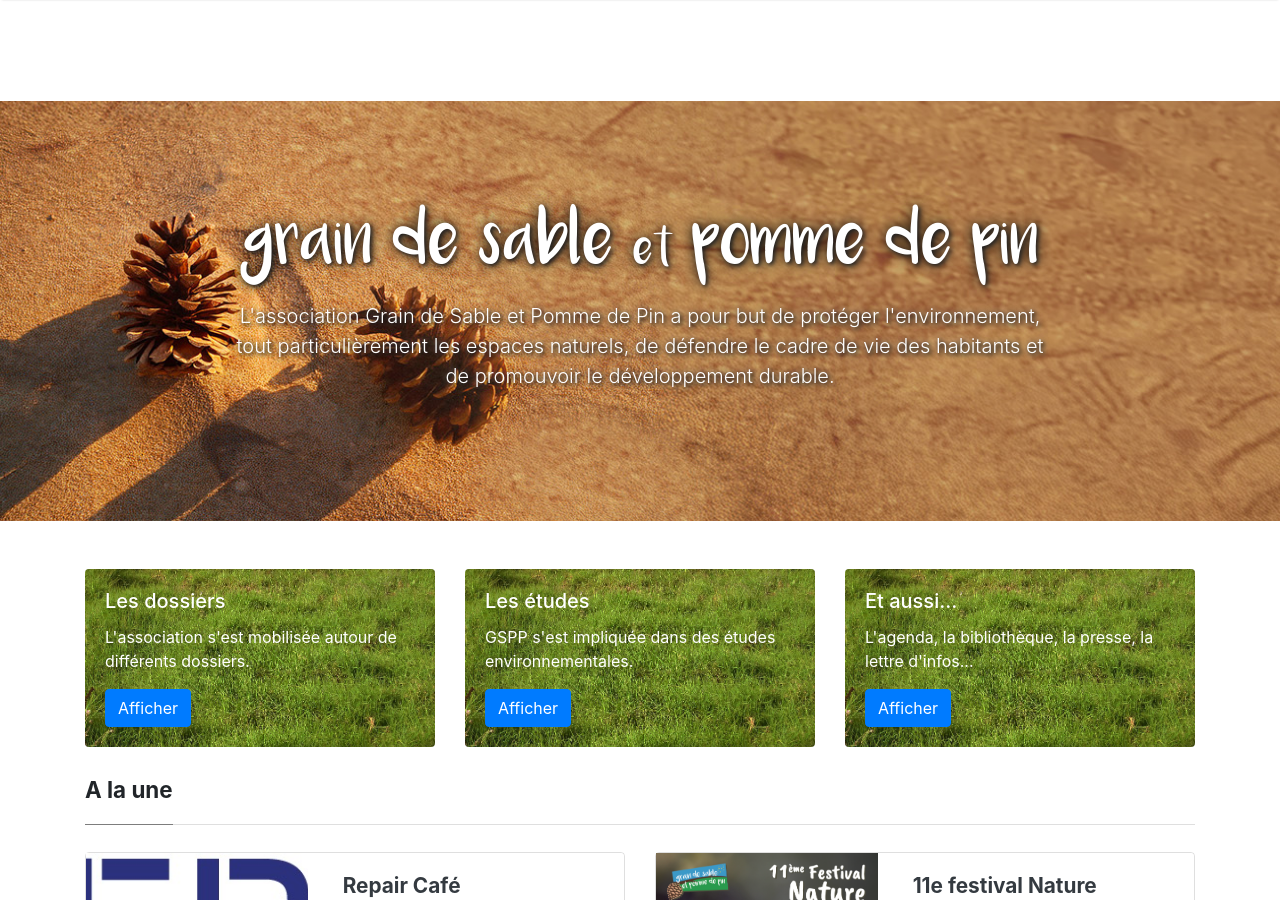
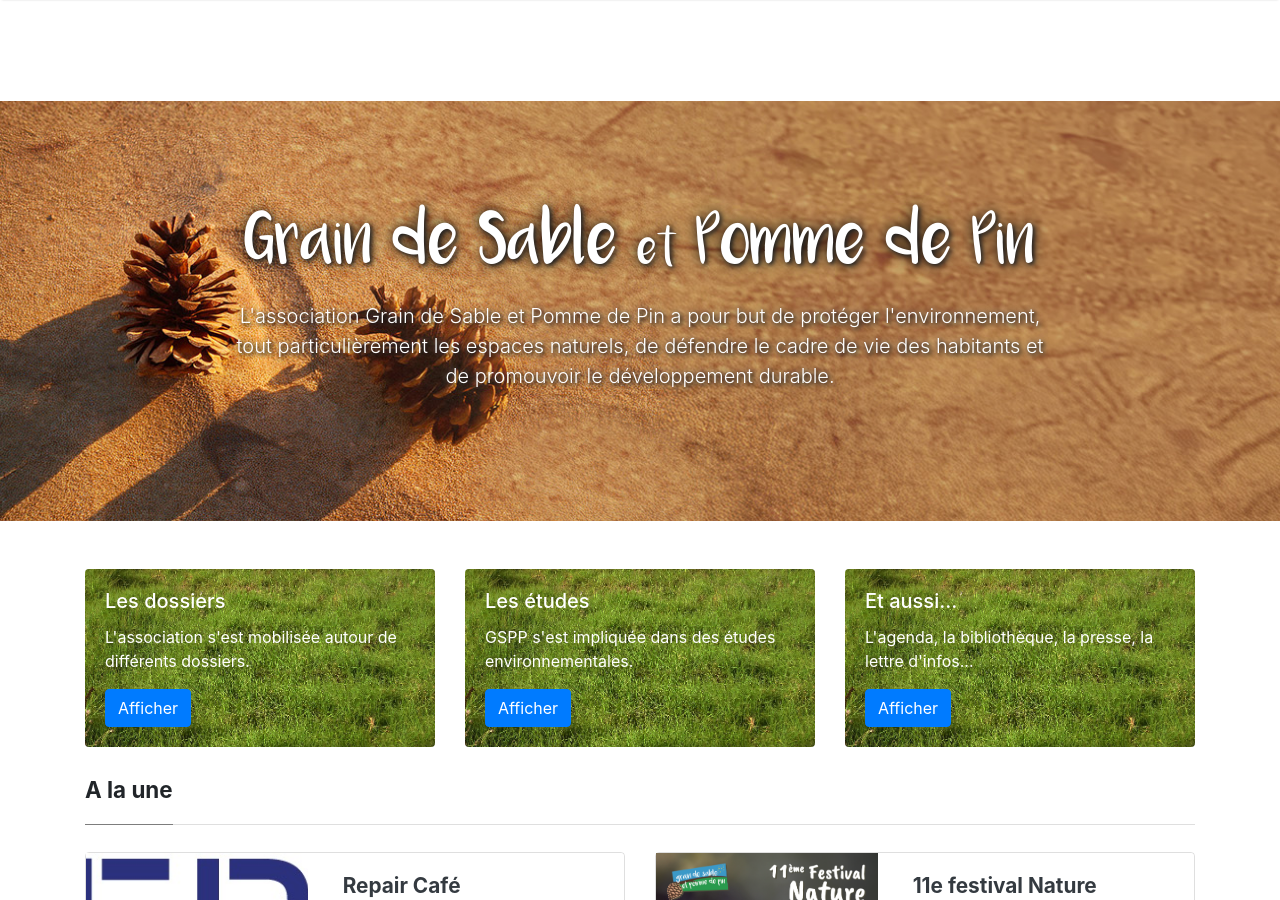
Before and after one commit to grain-de-sable-et-pomme-de-pin/grain-de-sable-et-pomme-de-pin.github.io, a Jekyll site: the page built from index.html, in a window 1280 px wide and 900 px high. Built offline with Jekyll 4.4.1, drawn with Linux system fonts in a browser that asks for light colours; nearby versions of some CDN libraries; the list of posts is cut into pages by our own code.

Commit message:
rédaction

```diff
--- a/_layouts/default.html
+++ b/_layouts/default.html
@@ -107,7 +107,7 @@ ga('send', 'pageview');
 {% if page.url == "/" %}
 </div>
 <div class="root mainheading">
-    <h1 class="sitetitle">grain de sable <small>et</small> pomme de pin</h1>
+    <h1 class="sitetitle">Grain de Sable <small>et</small> Pomme de Pin</h1>
     <p class="lead">
         {{ site.description }}
     </p>
```
